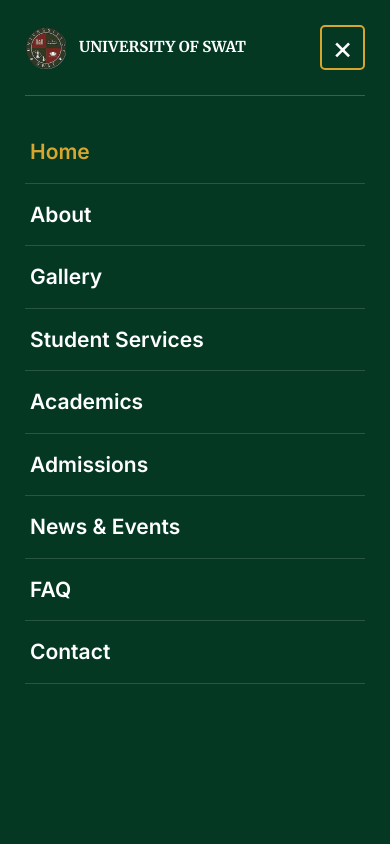
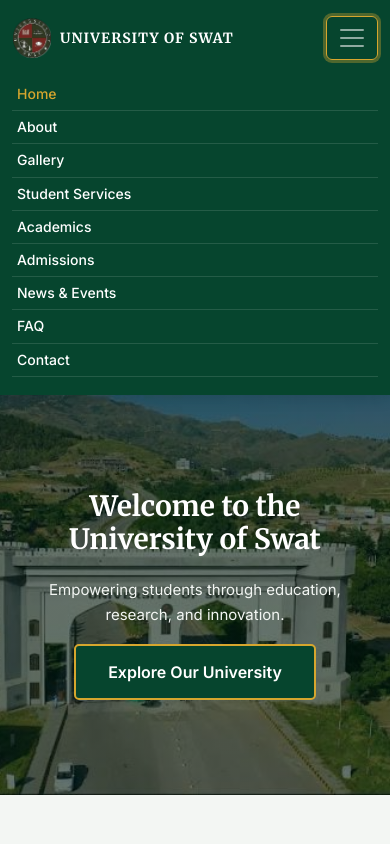
Before and after one commit to codewithgul/University-of-Swat-website, a plain HTML site: page index.html in a window 390 px wide. Both pictures are taken after a click on the button "Toggle navigation". Shown: the top 844 px of the page. Drawn offline with nearby package versions, Linux system fonts and the light colour scheme.

Commit message:
restore original mobile navigation

```diff
--- a/css/style.css
+++ b/css/style.css
@@ -1574,75 +1574,6 @@ footer a:hover {
     }
 }
 
-/* =====================================
-   HARVARD-INSPIRED MOBILE NAVIGATION
-===================================== */
-
-/* Hide mobile menu header on desktop */
-.mobile-menu-header {
-    display: none;
-}
-
-@media (max-width: 991px) {
-
-    /* Full-screen mobile menu */
-    .university-navbar .navbar-collapse {
-        position: fixed;
-        top: 0;
-        left: 0;
-        width: 100%;
-        height: 100vh;
-        height: 100dvh;
-        background-color: var(--dark-green);
-        padding: 25px 25px 40px;
-        overflow-y: auto;
-        z-index: 1100;
-    }
-
-    /* Show menu header */
-    .mobile-menu-header {
-        display: flex;
-        align-items: center;
-        justify-content: space-between;
-        padding-bottom: 25px;
-        margin-bottom: 25px;
-        border-bottom: 1px solid rgba(255, 255, 255, 0.2);
-    }
-
-    .mobile-menu-brand {
-        display: flex;
-        align-items: center;
-        gap: 12px;
-        color: var(--white);
-        font-family: 'Merriweather', serif;
-        font-size: 15px;
-        font-weight: 700;
-    }
-
-    .mobile-menu-brand img {
-        width: 42px;
-        height: 42px;
-        object-fit: contain;
-    }
-
-    /* Close button */
-    .mobile-menu-close {
-        background: transparent;
-        border: 1px solid var(--gold);
-        color: var(--white);
-        width: 42px;
-        height: 42px;
-        border-radius: 5px;
-        font-size: 30px;
-        line-height: 1;
-        cursor: pointer;
-    }
-
-    .mobile-menu-close:hover {
-        background-color: var(--gold);
-        color: var(--dark-green);
-    }
-
     /* Navigation links */
 .university-navbar .navbar-nav {
     width: 100%;
@@ -1650,11 +1581,12 @@ footer a:hover {
 
 .university-navbar .nav-link {
     display: block;
-        font-size: 21px;
-        font-weight: 600;
-        padding: 15px 5px !important;
+    font-size: 14px;
+    font-weight: 500;
+    line-height: 1.3;
+    padding: 7px 5px !important;
     margin: 0;
-        border-bottom: 1px solid rgba(255, 255, 255, 0.15);
+    border-bottom: 1px solid rgba(255, 255, 255, 0.12);
 }
 
     /* Remove desktop underline effect */
--- a/index.html
+++ b/index.html
@@ -71,27 +71,6 @@
 </button>
 
         <div class="collapse navbar-collapse" id="navbarMenu">
-
-            <!-- Mobile Menu Header -->
-             <div class="mobile-menu-header">
-                <div class="mobile-menu-brand">
-                    <img src="images/university-logo.png"
-                    alt="University of Swat Logo">
-
-        <span>UNIVERSITY OF SWAT</span>
-    </div>
-
-    <button class="mobile-menu-close"
-            type="button"
-            data-bs-toggle="collapse"
-            data-bs-target="#navbarMenu"
-            aria-controls="navbarMenu"
-            aria-label="Close navigation menu">
-        &times;
-    </button>
-
-</div>
-
             <ul class="navbar-nav ms-auto">
 
                 <li class="nav-item">
```
Lines whose indentation alone changed are shown as unchanged.
